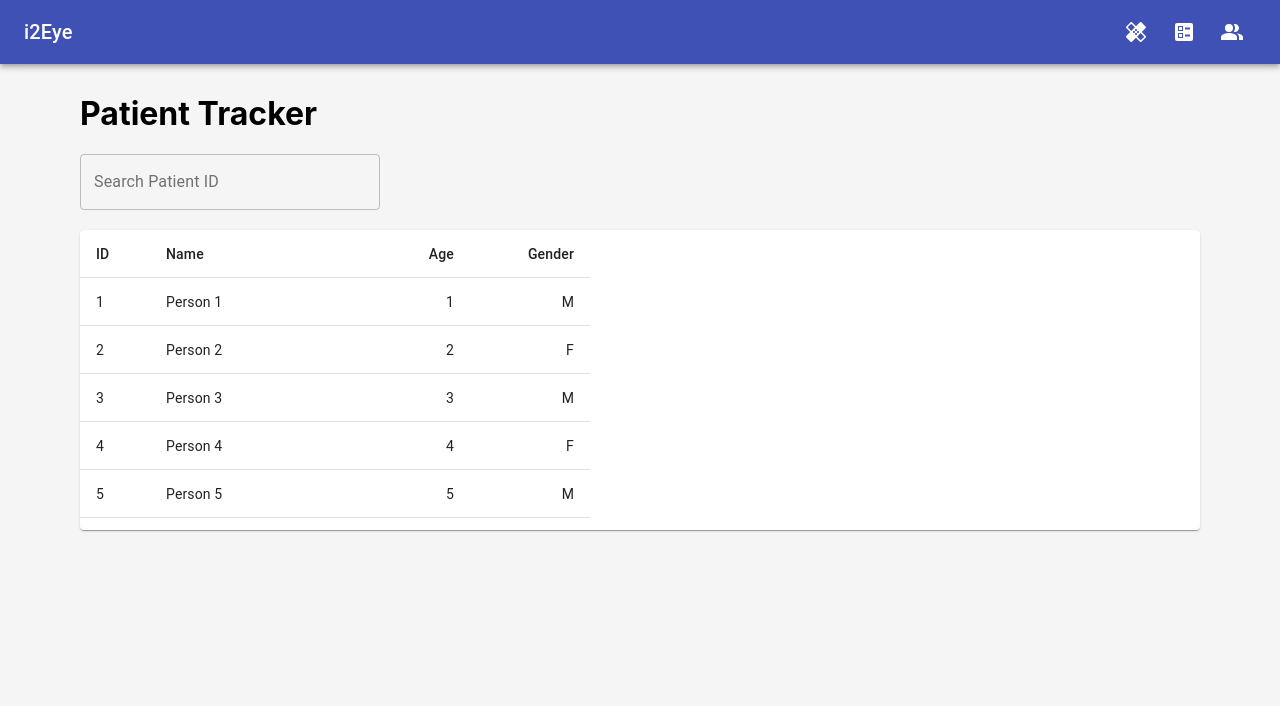
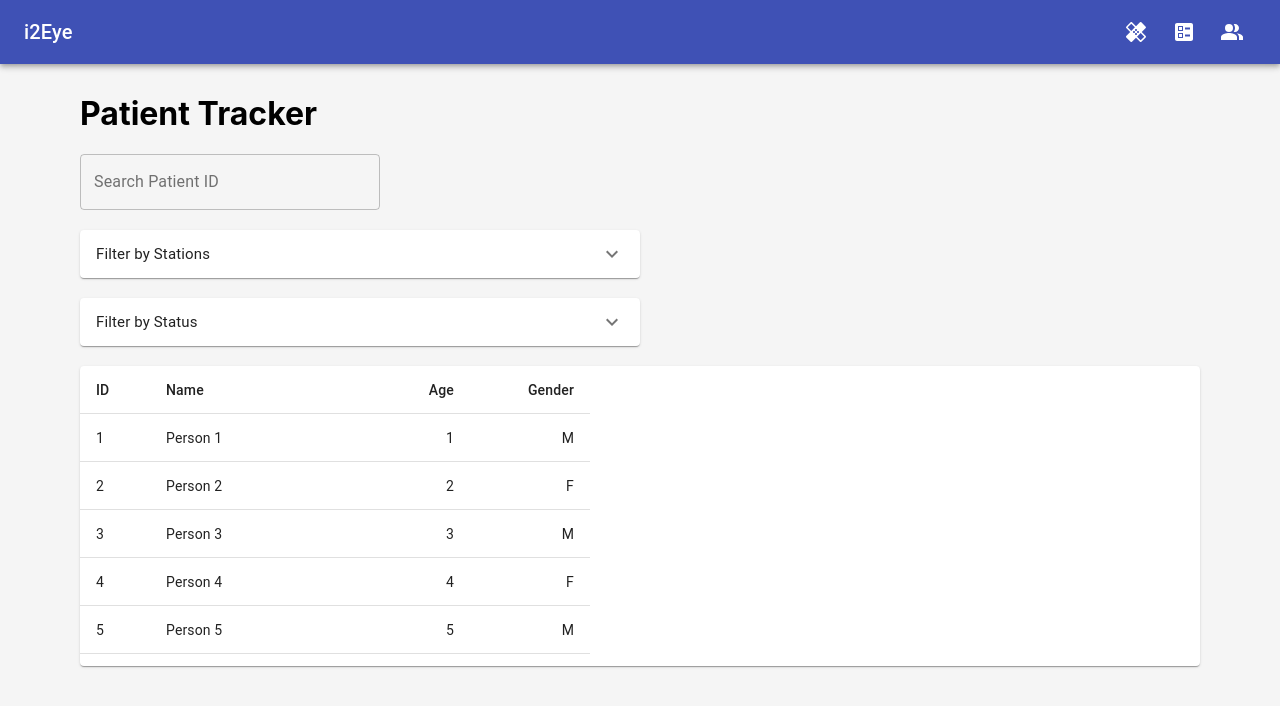
Before and after one commit to i2Eye/i2Eye-Front, a React (Create React App) app: page /queue in a window 1280 px wide. Shown: the top 706 px of the page. Built offline with nearby package versions, Linux system fonts and the light colour scheme.

Commit message:
added patient if filter and checkboxes

```diff
--- a/package.json
+++ b/package.json
@@ -13,7 +13,8 @@
     "react-dom": "^16.13.1",
     "react-router-dom": "^5.2.0",
     "react-scripts": "3.3.0",
-    "react-virtualized": "^9.21.2"
+    "react-virtualized": "^9.21.2",
+    "typescript": "^3.9.7"
   },
   "scripts": {
     "start": "react-scripts start",
--- a/src/Components/PatientTrackerComponents/VirtualizedTable.js
+++ b/src/Components/PatientTrackerComponents/VirtualizedTable.js
@@ -4,6 +4,7 @@ import clsx from "clsx";
 import { withStyles } from "@material-ui/core/styles";
 import TableCell from "@material-ui/core/TableCell";
 import { AutoSizer, Column, Table } from "react-virtualized";
+
 
 const styles = (theme) => ({
   flexContainer: {
@@ -110,6 +111,9 @@ class MuiVirtualizedTable extends React.PureComponent {
             className={classes.table}
             {...tableProps}
             rowClassName={this.getRowClassName}
+            options={{
+              filtering: true
+            }}
           >
             {columns.map(({ dataKey, ...other }, index) => {
               return (
--- a/src/Components/StationComponents/StationForms/Station2.js
+++ b/src/Components/StationComponents/StationForms/Station2.js
@@ -1,6 +1,8 @@
 import React, { Component } from "react";
 class Station2 extends Component {
   state = {};
+
+
   render() {
     const {
       match: { params },
--- a/src/PatientTracker.js
+++ b/src/PatientTracker.js
@@ -2,9 +2,60 @@ import React, { Component } from "react";
 import TextField from "@material-ui/core/TextField";
 import Paper from "@material-ui/core/Paper";
 import VirtualizedTable from "./Components/PatientTrackerComponents/VirtualizedTable";
+import { withStyles } from "@material-ui/core/styles";
+import AccordionDetails from '@material-ui/core/AccordionDetails';
+import AccordionSummary from '@material-ui/core/AccordionSummary';
+import AccordionActions from '@material-ui/core/AccordionActions';
+import Typography from '@material-ui/core/Typography';
+import ExpandMoreIcon from '@material-ui/icons/ExpandMore';
+import Chip from '@material-ui/core/Chip';
+import Button from '@material-ui/core/Button';
+import Divider from '@material-ui/core/Divider';
+import Accordion from '@material-ui/core/Accordion';
+import clsx from 'clsx';
+import FormGroup from '@material-ui/core/FormGroup';
+import FormControlLabel from '@material-ui/core/FormControlLabel';
+import Checkbox from '@material-ui/core/Checkbox';
+
+const useStyles = (theme) => ({
+  root: {
+    width: '50%',
+    marginBottom: 20
+  },
+  heading: {
+    fontSize: theme.typography.pxToRem(15),
+  },
+  secondaryHeading: {
+    fontSize: theme.typography.pxToRem(15),
+    color: theme.palette.text.secondary,
+  },
+  icon: {
+    verticalAlign: 'bottom',
+    height: 20,
+    width: 20,
+  },
+  details: {
+    alignItems: 'center',
+  },
+  column: {
+    flexBasis: '33.33%',
+  },
+  helper: {
+    borderLeft: `2px solid ${theme.palette.divider}`,
+    padding: theme.spacing(1, 2),
+  },
+  link: {
+    color: theme.palette.primary.main,
+    textDecoration: 'none',
+    '&:hover': {
+      textDecoration: 'underline',
+    },
+  },
+});
+
 
 class PatientTracker extends Component {
-  state = { input: "" };
+  state = { input: "" , checkedA: true};
 
   handleInput = (e) => {
     this.setState({ input: e.target.value });
@@ -28,9 +79,16 @@ class PatientTracker extends Component {
       (person) =>
         person.name.indexOf(this.state.input) !== -1 ||
         person.id.toString().indexOf(this.state.input) !== -1
-    );
+  );
+
+  handleChange = (event) => {
+    this.setState({[event.target.name]: event.target.checked });
+  };
 
   render() {
+
+    const {classes}= this.props;
+
     return (
       <div>
         <h1>Patient Tracker</h1>
@@ -41,6 +99,72 @@ class PatientTracker extends Component {
           onChange={this.handleInput}
           style={{ width: 300, marginBottom: 20 }}
         />
+
+      <div className={classes.root}>
+      <Accordion>
+        <AccordionSummary
+          expandIcon={<ExpandMoreIcon/>}
+          aria-controls="panel1c-content"
+          id="panel1c-header"
+        >
+
+          <div className={classes.column}>
+            <Typography className={classes.heading}>Filter by Stations</Typography>
+          </div>
+        </AccordionSummary>
+        <AccordionDetails className={classes.details}>
+        <FormGroup row>
+      <FormControlLabel
+        control={<Checkbox checked={this.state.checkedA} onChange={this.handleChange} name="checkedA" />}
+        label="Station 1"
+      />
+      <FormControlLabel
+        control={<Checkbox checked={this.state.checkedA} onChange={this.handleChange} name="checkedA" />}
+        label="Station 2"
+      />
+      <FormControlLabel
+        control={<Checkbox checked={this.state.checkedA} onChange={this.handleChange} name="checkedA" />}
+        label="Station 3"
+      />
+      </FormGroup>
+        </AccordionDetails>
+      </Accordion>
+   </div>
+
+   <div className={classes.root}>
+
+      <Accordion>
+        <AccordionSummary
+          expandIcon={<ExpandMoreIcon/>}
+          aria-controls="panel1c-content"
+          id="panel1c-header"
+        >
+
+          <div className={classes.column}>
+            <Typography className={classes.heading}>Filter by Status</Typography>
+          </div>
+        </AccordionSummary>
+        <AccordionDetails className={classes.details}>
+        <FormGroup row>
+      <FormControlLabel
+        control={<Checkbox checked={this.state.checkedA} onChange={this.handleChange} name="checkedA" />}
+        label="Not Queued"
+      />
+      <FormControlLabel
+        control={<Checkbox checked={this.state.checkedA} onChange={this.handleChange} name="checkedA" />}
+        label="In Queue"
+      />
+      <FormControlLabel
+        control={<Checkbox checked={this.state.checkedA} onChange={this.handleChange} name="checkedA" />}
+        label="Completed"
+      />
+      </FormGroup>
+        </AccordionDetails>
+      </Accordion>
+      </div>
+
+
+
         <Paper style={{ height: 300, width: "100%" }}>
           <VirtualizedTable
             rowCount={this.filterPeople().length}
@@ -76,4 +200,4 @@ class PatientTracker extends Component {
   }
 }
 
-export default PatientTracker;
+export default withStyles(useStyles)( PatientTracker);
```
Also changed, not shown: 1 other file (tests, documents, lock files or other folders).
